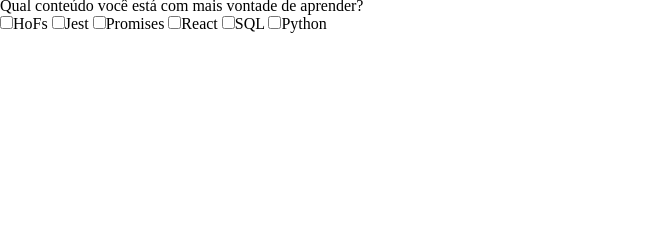
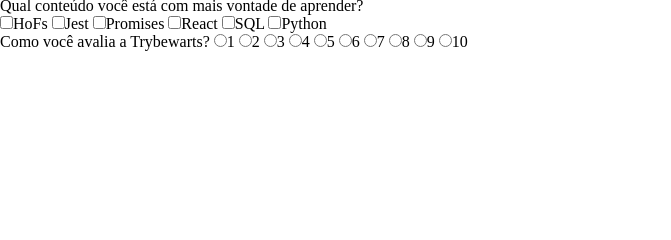
Before and after one commit to rafaelribeiro96/project-trybewarts, a plain HTML site: page index.html in a window 1280 px wide. Shown: the part 180-420 px from the top of the page, 0-671 px from the left. Drawn offline with Linux system fonts and the light colour scheme.

Commit message:
requisito 14

```diff
--- a/index.html
+++ b/index.html
@@ -62,6 +62,19 @@
         <label for="python">
             <input type="checkbox" class="subject" value="Python" id="python">Python
         </label>
+        <div class="DivRate">
+            <label for="" id="label-rate">Como você avalia a Trybewarts?</label>
+            <input type="radio" name="rate" value="1" id="value1"><label for="value1">1</label>
+            <input type="radio" name="rate" value="2" id="value2"><label for="value2">2</label>
+            <input type="radio" name="rate" value="3" id="value3"><label for="value3">3</label>
+            <input type="radio" name="rate" value="4" id="value4"><label for="value4">4</label>
+            <input type="radio" name="rate" value="5" id="value5"><label for="value5">5</label>
+            <input type="radio" name="rate" value="6" id="value6"><label for="value6">6</label>
+            <input type="radio" name="rate" value="7" id="value7"><label for="value7">7</label>
+            <input type="radio" name="rate" value="8" id="value8"><label for="value8">8</label>
+            <input type="radio" name="rate" value="9" id="value9"><label for="value9">9</label>
+            <input type="radio" name="rate" value="10" id="value10"><label for="value0">10</label>
+          </div>
     </div>
     </form>
     <img src="images/trybewarts-colored.svg" id="trybewarts-forms-logo" alt="Logo colorido Trybewarts">
```
